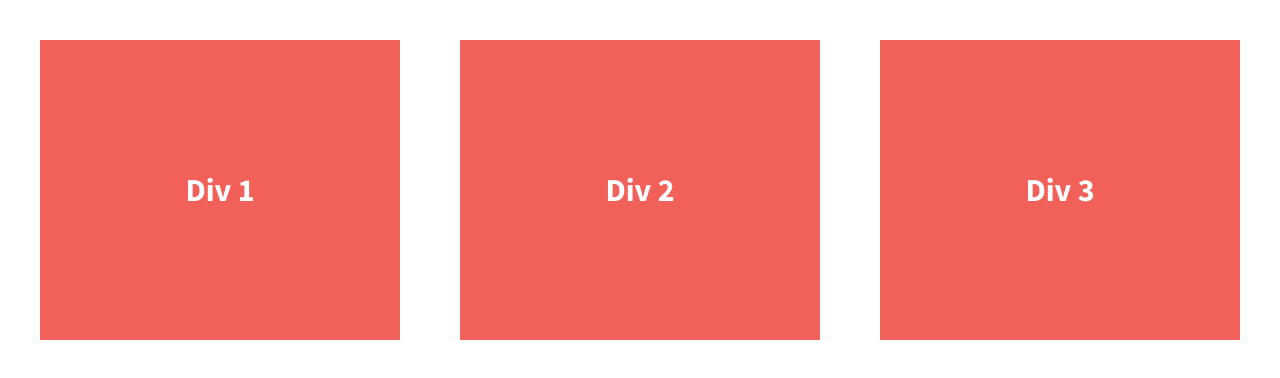
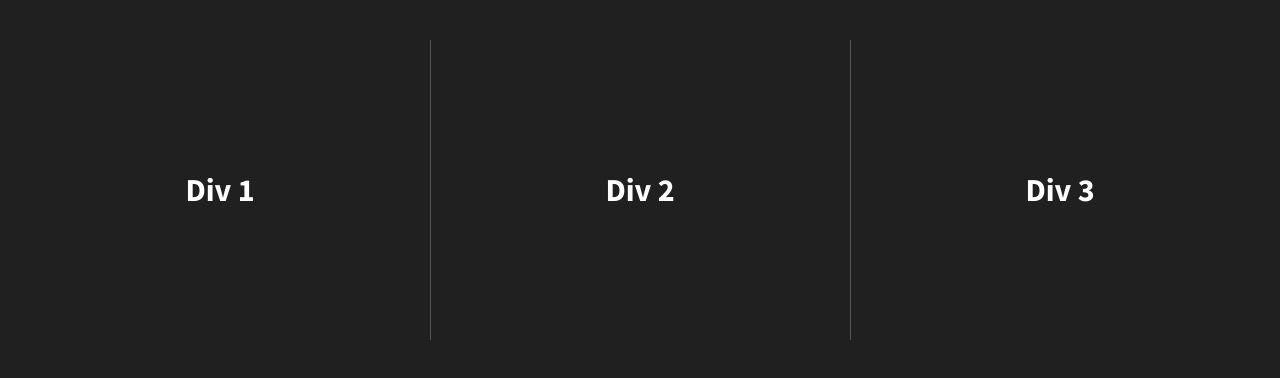
Before and after one commit to sarahbcodes/206-divs-flexbox, a plain HTML site: page index.html in a window 1280 px wide. Drawn offline with nearby package versions, Linux system fonts and the light colour scheme.

Commit message:
Changed background, added borders

```diff
--- a/css/main.css
+++ b/css/main.css
@@ -97,8 +97,9 @@ textarea {
 
 
 html {
-  background-color: #fff;
+  background-color: #202020;
   height: 100%;
+  width: 100%;
 }
 
 body {
@@ -109,23 +110,27 @@ body {
 }
 
 .wrapper {
+  align-items: center;
   display: flex;
-  font-weight: 700;
+  flex-flow: row wrap;
   justify-content: space-between;
 }
 
 .div-1, .div-2, .div-3 {
-  /*give the divs a width of 30%, add display:flex, set justify-content and align-items to center*/
   align-items: center;
   display: flex;
   color: #fff;
   line-height: 1.5em;
   font-size: 1.6em;
+  font-weight: 700;
   justify-content: center;
-  background-color: #f16059;
   height: 300px;
   width: 30%;
 }
+
+.div-1, .div-2 {
+  border-right: 1px solid #555;
+  padding-right: 30px;
 
 
 
--- a/index.html
+++ b/index.html
@@ -23,13 +23,13 @@
 
         <section class="wrapper">
             <div class="div-1">
-                Div 1
+                <p>Div 1</p>
             </div>
             <div class="div-2">
-                Div 2
+                <p>Div 2</p>
             </div>
             <div class="div-3">
-                Div 3
+                <p>Div 3</p>
             </div>
         </section>
 
```
